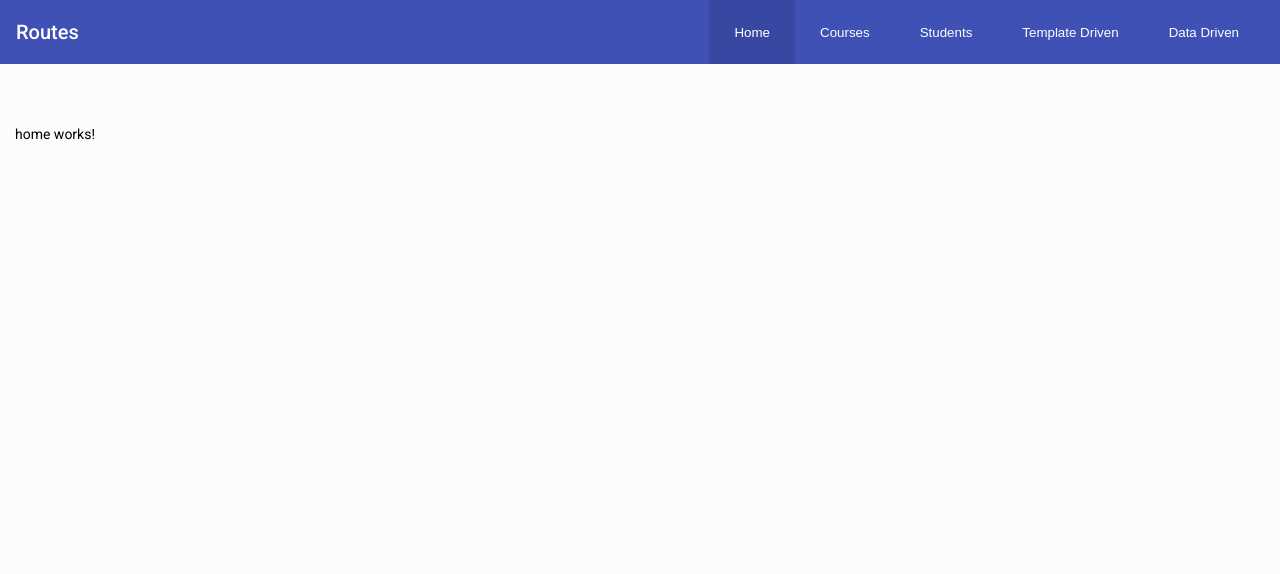
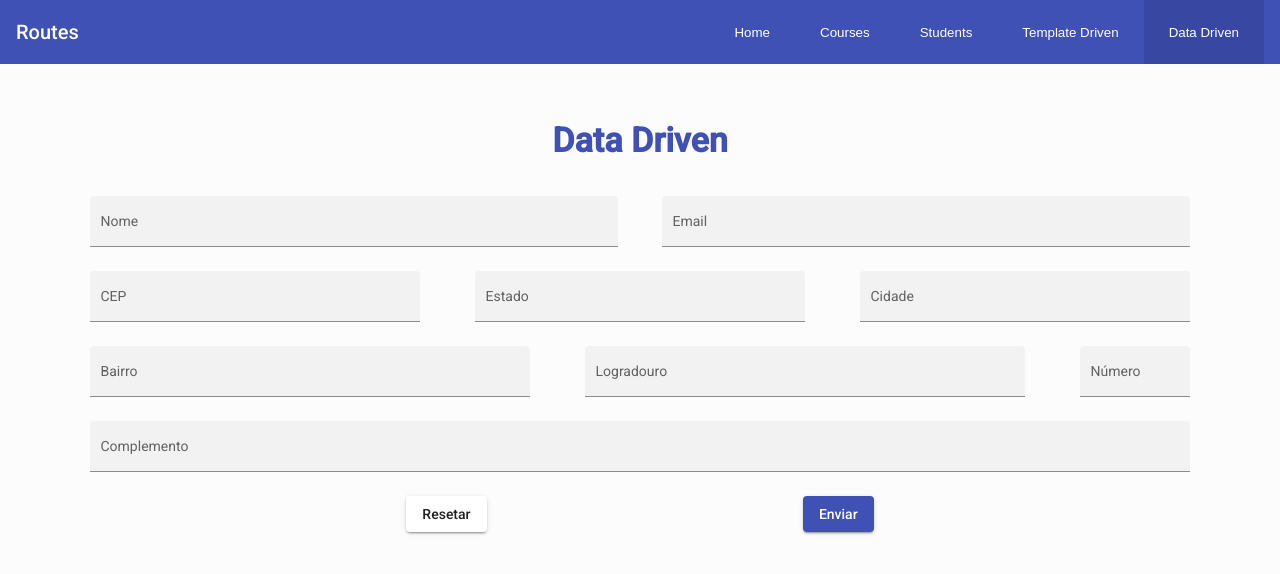
Before and after one commit to matheusmaximianomv/angular_routes_module, an Angular app: page /#/data-formulary in a window 1280 px wide. Before the commit this address led to /#/home. Shown: the top 574 px of the page. Built offline with nearby package versions, Linux system fonts and the light colour scheme; sample sign-in values are in the browser's storage.

Commit message:
#93: Resetando o form

```diff
--- a/src/app/modules/pages/data-driven/data-driven.component.html
+++ b/src/app/modules/pages/data-driven/data-driven.component.html
@@ -1,6 +1,9 @@
 <h1>Data  Driven</h1>
 
-<form [formGroup]="userForm" (ngSubmit)="onSubmit()">
+<form
+  [formGroup]="userForm"
+  (ngSubmit)="onSubmit()"
+  >
   <div class="form__line form__line-one">
     <mat-form-field appearance="fill">
       <mat-label>Nome</mat-label>
@@ -116,6 +119,15 @@
     </div>
   </div>
 
+  <div class="form__line form__line-actions">
+    <button
+      mat-raised-button
+      color="basic"
+      type="button"
+      (click)="onReset()"
+    >
+      Resetar
+    </button>
     <button
       type="submit"
       mat-raised-button
@@ -123,4 +135,5 @@
     >
       Enviar
     </button>
+  </div>
 </form>
--- a/src/app/modules/pages/data-driven/data-driven.component.less
+++ b/src/app/modules/pages/data-driven/data-driven.component.less
@@ -27,6 +27,10 @@
 
   width: 100%;
   margin-bottom: 5px;
+}
+
+.form__line-actions {
+  justify-content: space-evenly;
 }
 
 .form__line-one {
--- a/src/app/modules/pages/data-driven/data-driven.component.ts
+++ b/src/app/modules/pages/data-driven/data-driven.component.ts
@@ -22,6 +22,10 @@
     console.log('userForm -> ', this.userForm);
   }
 
+  public onReset(): void {
+    this.userForm.reset();
+  }
+
   private initFormularyWithBuilder(): void {
     this.userForm = this.formBuilder.group({
       name: ['', []],
```
Lines whose indentation alone changed are shown as unchanged.
